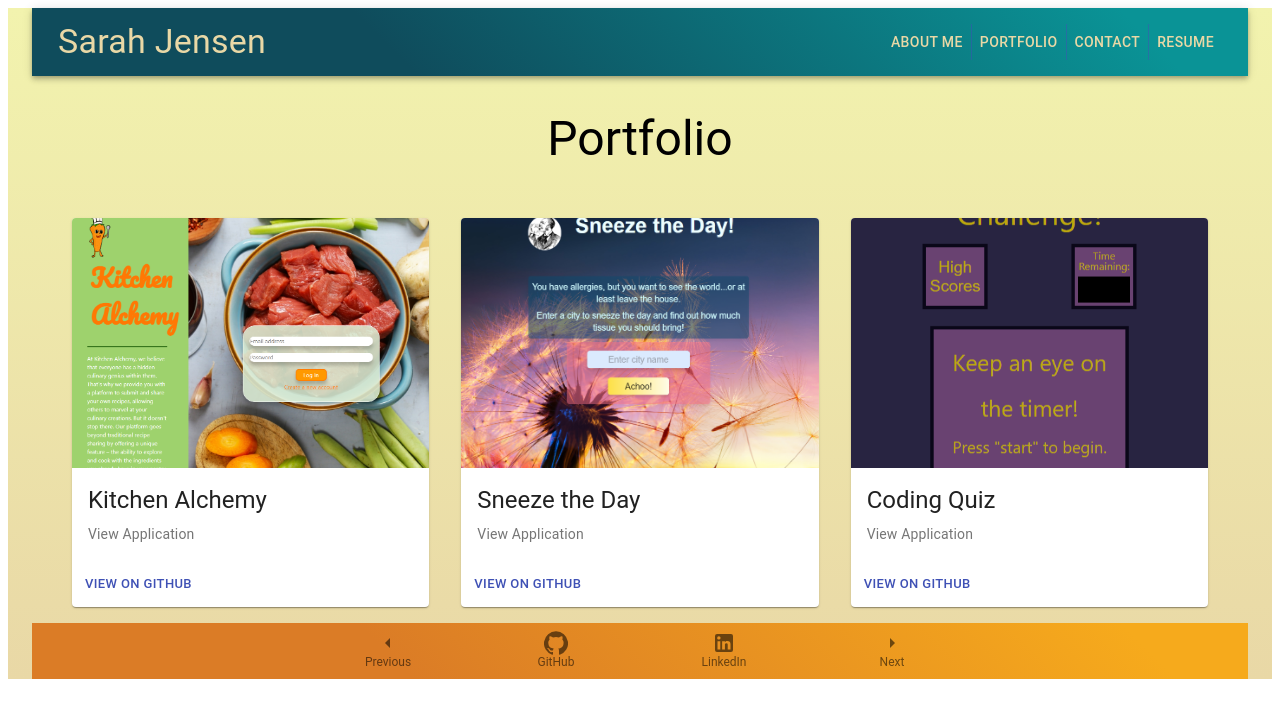
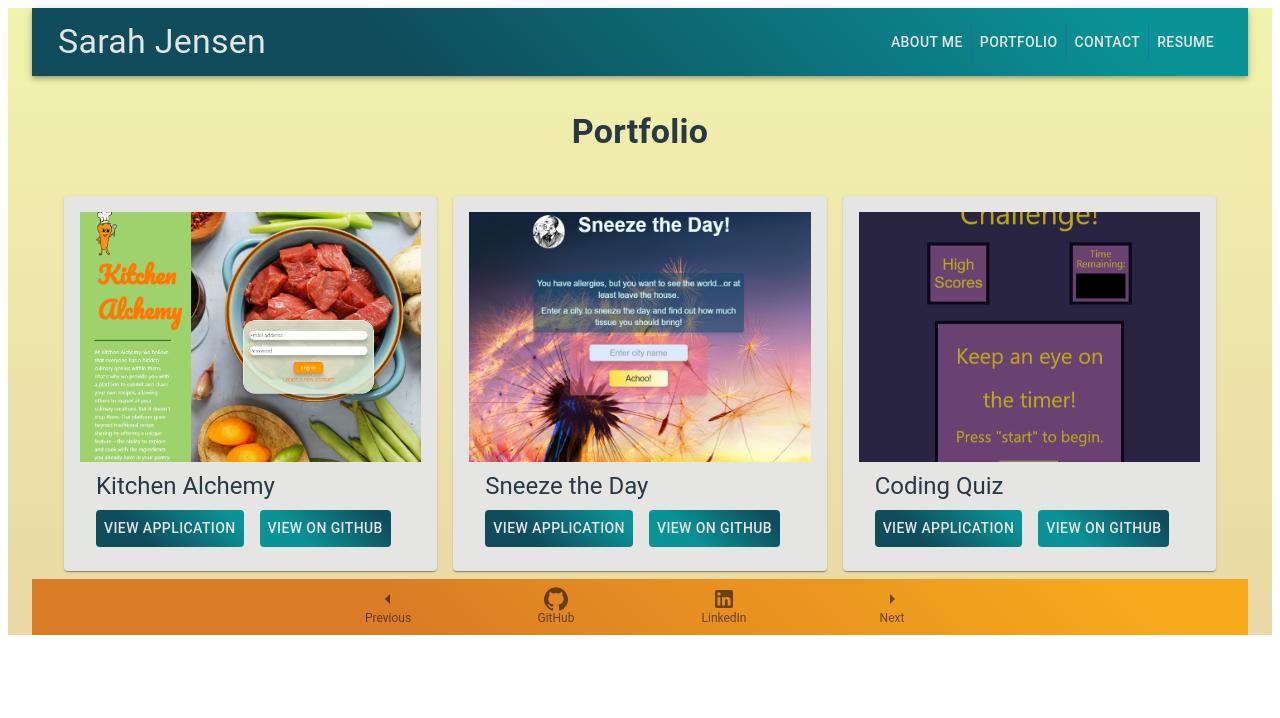
Before and after one commit to sarah-jensen/react-dev-portfolio, a React (Create React App) app: page / in a window 1280 px wide. Shown: the top 718 px of the page. Built offline with nearby package versions, Linux system fonts and the light colour scheme.

Commit message:
update styling

```diff
--- a/src/components/Navbar.js
+++ b/src/components/Navbar.js
@@ -11,7 +11,7 @@ import {
 const useStyles = makeStyles({
   root: {
     background: 'linear-gradient(45deg, #0f4c5c 30%, #0a9396 90%)',
-    color: '#e9d8a6',
+    color: '#e5e6e4',
     padding: 2,
     flexGrow: 1,
   },
--- a/src/components/Project.js
+++ b/src/components/Project.js
@@ -13,16 +13,32 @@ import {
 const useStyles = makeStyles({
   root: {
     flexGrow: 1,
-        margin: '16px'
+   padding: "16px",
+   margin: "8px",
+   border: 0,
+   backgroundColor: '#e5e6e4'
   },
   media: {
     height: 250,
   },
+  buttonLeft: {
+    background: 'linear-gradient(45deg, #0f4c5c 30%, #0a9396 90%)',
+    color: '#e5e6e4',
+    variant: "contained" ,
+    size:"small"
+  },
+  buttonRight: {
+    background: 'linear-gradient(45deg, #0a9396 30%, #0f4c5c 90%)',
+    color: '#e5e6e4',
+    variant: "contained" ,
+    size:"small"
+  }
 });
 
 export const Project = (props) => {
   const classes = useStyles();
   return (
+
       <Card className={classes.root}>
         <CardActionArea>
           <CardMedia
@@ -32,31 +48,34 @@ return (
             className={classes.media}
           />
           <CardContent>
-            <Typography
-                gutterBottom
-                variant="h5"
-                component="h2"
-            >
+            <Typography  variant="h5" component="h2" style={{
+                color:"#283845", marginTop:"-8px"}}>
               {props.title}
             </Typography>
             <Typography
-                variant="body2" color="textSecondary" component="p"
+              variant="body2"
+              color="textSecondary"
+              component="p"
+              style={{
+                marginBottom:"-16px"}}
               href={props.appUrl}
             >
-            View Application
+              {props.description}
             </Typography>
           </CardContent>
         </CardActionArea>
         <CardActions>
-        <Button
-            size="small"
-            color="primary"
-            href={props.gitHubUrl}
-        >
+
+            <Button className={classes.buttonLeft} href={props.appUrl}  style={{
+            marginLeft: "8px", marginRight: "8px"}}>
+              View Application
+            </Button>
+            <Button className={classes.buttonRight} href={props.gitHubUrl} style={{
+            marginLeft: "8px"}}>
               View on GitHub
             </Button>
         </CardActions>
       </Card>
-)
+  );
 };
 export default Project;
--- a/src/pages/Portfolio.js
+++ b/src/pages/Portfolio.js
@@ -10,12 +10,13 @@ import {
   Grid,
   Typography
 } from "@material-ui/core";
-import { maxHeight } from "@material-ui/system";
+import { fontWeight, maxHeight } from "@material-ui/system";
 
 const useStyles = makeStyles({
   root: {
     flexGrow: 1,
-    height: "100%"
+    height: "100%",
+
   },
   media: {
     height: 140,
@@ -34,8 +35,10 @@ export const Portfolio = () => {
         margin="3% auto"
     >
         <Typography
-            variant="h3"
-
+            variant="h4"
+            style={{
+                color:"#283845",
+              fontWeight: "bold"}}
         >
         Portfolio
         </Typography>
```
Lines whose indentation alone changed are shown as unchanged.
